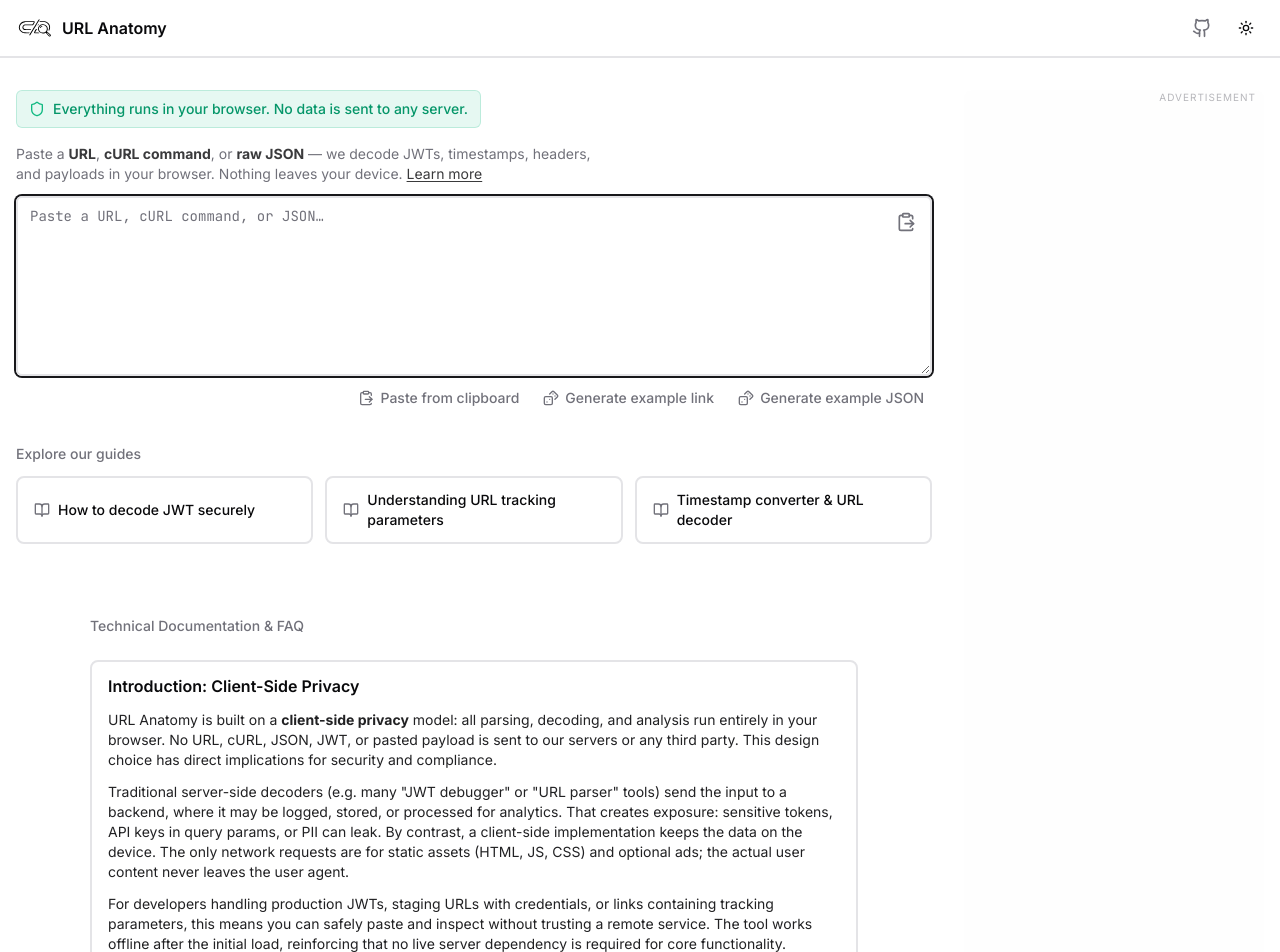
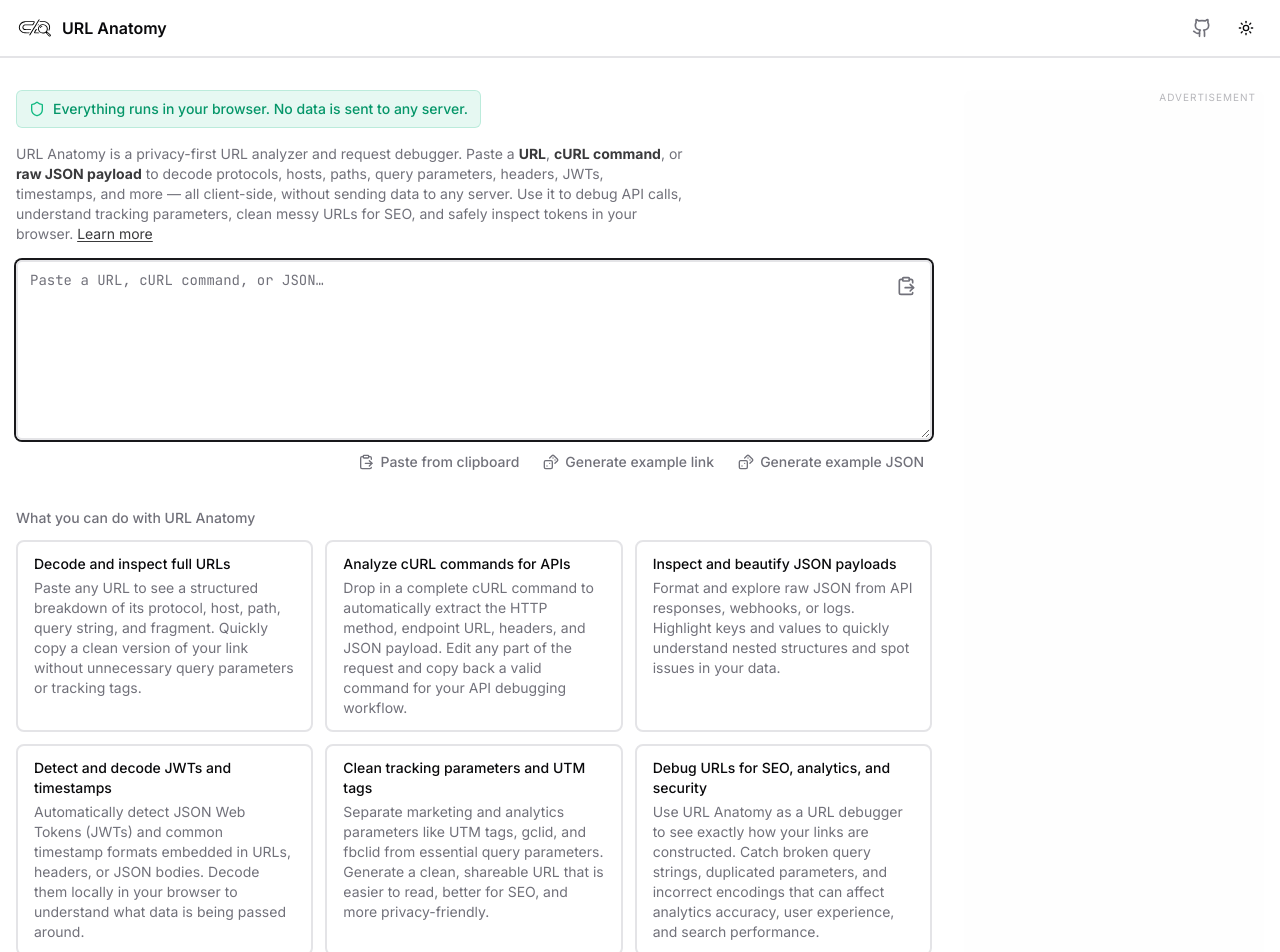
Before and after one commit to TheMegafuji/URLAnatomy, a Next.js app: page / in a window 1280 px wide. Shown: the top 952 px of the page. Built offline with nearby package versions, Linux system fonts and the light colour scheme; no server answers.

Commit message:
feat: enhance homepage content with detailed descriptions of URL Anatomy features

```diff
--- a/src/app/page.tsx
+++ b/src/app/page.tsx
@@ -352,7 +352,7 @@
               </p>
             </div>
             <p className="md:hidden text-sm text-muted-foreground mb-3 max-w-xl">
-              Paste a <strong className="text-foreground/80">URL</strong>, <strong className="text-foreground/80">cURL</strong>, or <strong className="text-foreground/80">JSON</strong> — we decode and inspect in your browser.{' '}
+              URL Anatomy is a privacy-first URL analyzer and debugger for developers, marketers, and data teams. Paste any <strong className="text-foreground/80">URL</strong>, <strong className="text-foreground/80">cURL</strong>, or <strong className="text-foreground/80">JSON</strong> to instantly break it down into readable parts in your browser.{' '}
               <Link
                 href="/learn"
                 className="text-foreground/80 hover:text-foreground underline underline-offset-2"
@@ -360,8 +360,8 @@
                 Learn more
               </Link>
             </p>
-            <p className="hidden md:block text-sm text-muted-foreground mb-3 max-w-xl">
-              Paste a <strong className="text-foreground/80">URL</strong>, <strong className="text-foreground/80">cURL command</strong>, or <strong className="text-foreground/80">raw JSON</strong> — we decode JWTs, timestamps, headers, and payloads in your browser. Nothing leaves your device.{' '}
+            <p className="hidden md:block text-sm text-muted-foreground mb-4 max-w-2xl">
+              URL Anatomy is a privacy-first URL analyzer and request debugger. Paste a <strong className="text-foreground/80">URL</strong>, <strong className="text-foreground/80">cURL command</strong>, or <strong className="text-foreground/80">raw JSON payload</strong> to decode protocols, hosts, paths, query parameters, headers, JWTs, timestamps, and more — all client-side, without sending data to any server. Use it to debug API calls, understand tracking parameters, clean messy URLs for SEO, and safely inspect tokens in your browser.{' '}
               <Link
                 href="/learn"
                 className="text-foreground/80 hover:text-foreground underline underline-offset-2"
@@ -445,6 +445,70 @@
               </button>
             </div>
           </motion.section>
+
+          <section className="mb-8" aria-labelledby="what-you-can-do-heading">
+            <h2
+              id="what-you-can-do-heading"
+              className="text-sm font-medium text-muted-foreground mb-3"
+            >
+              What you can do with URL Anatomy
+            </h2>
+            <div className="grid gap-3 md:grid-cols-2 xl:grid-cols-3">
+              <div className="rounded-lg border-2 border-border bg-card px-4 py-3 text-sm">
+                <h3 className="font-medium text-foreground mb-1">Decode and inspect full URLs</h3>
+                <p className="text-muted-foreground">
+                  Paste any URL to see a structured breakdown of its protocol, host, path, query
+                  string, and fragment. Quickly copy a clean version of your link without unnecessary
+                  query parameters or tracking tags.
+                </p>
+              </div>
+              <div className="rounded-lg border-2 border-border bg-card px-4 py-3 text-sm">
+                <h3 className="font-medium text-foreground mb-1">Analyze cURL commands for APIs</h3>
+                <p className="text-muted-foreground">
+                  Drop in a complete cURL command to automatically extract the HTTP method, endpoint
+                  URL, headers, and JSON payload. Edit any part of the request and copy back a valid
+                  command for your API debugging workflow.
+                </p>
+              </div>
+              <div className="rounded-lg border-2 border-border bg-card px-4 py-3 text-sm">
+                <h3 className="font-medium text-foreground mb-1">Inspect and beautify JSON payloads</h3>
+                <p className="text-muted-foreground">
+                  Format and explore raw JSON from API responses, webhooks, or logs. Highlight keys
+                  and values to quickly understand nested structures and spot issues in your data.
+                </p>
+              </div>
+              <div className="rounded-lg border-2 border-border bg-card px-4 py-3 text-sm">
+                <h3 className="font-medium text-foreground mb-1">
+                  Detect and decode JWTs and timestamps
+                </h3>
+                <p className="text-muted-foreground">
+                  Automatically detect JSON Web Tokens (JWTs) and common timestamp formats embedded
+                  in URLs, headers, or JSON bodies. Decode them locally in your browser to understand
+                  what data is being passed around.
+                </p>
+              </div>
+              <div className="rounded-lg border-2 border-border bg-card px-4 py-3 text-sm">
+                <h3 className="font-medium text-foreground mb-1">
+                  Clean tracking parameters and UTM tags
+                </h3>
+                <p className="text-muted-foreground">
+                  Separate marketing and analytics parameters like UTM tags, gclid, and fbclid from
+                  essential query parameters. Generate a clean, shareable URL that is easier to read,
+                  better for SEO, and more privacy-friendly.
+                </p>
+              </div>
+              <div className="rounded-lg border-2 border-border bg-card px-4 py-3 text-sm">
+                <h3 className="font-medium text-foreground mb-1">
+                  Debug URLs for SEO, analytics, and security
+                </h3>
+                <p className="text-muted-foreground">
+                  Use URL Anatomy as a URL debugger to see exactly how your links are constructed.
+                  Catch broken query strings, duplicated parameters, and incorrect encodings that can
+                  affect analytics accuracy, user experience, and search performance.
+                </p>
+              </div>
+            </div>
+          </section>
 
           <section className="mb-8" aria-labelledby="featured-guides-heading">
             <h2 id="featured-guides-heading" className="text-sm font-medium text-muted-foreground mb-3">
```
